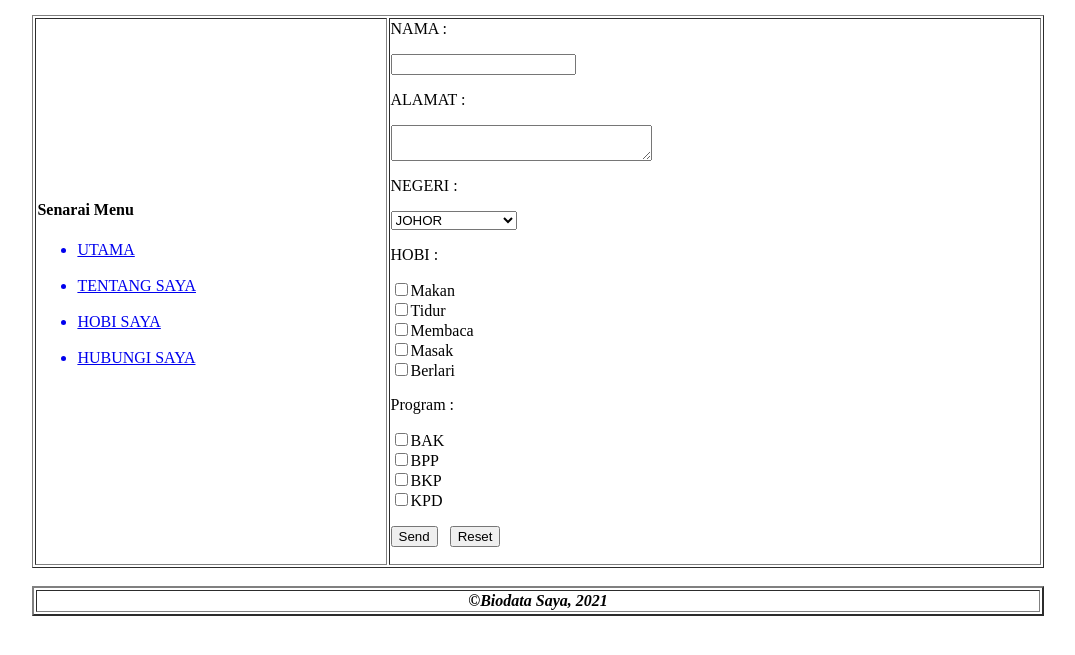
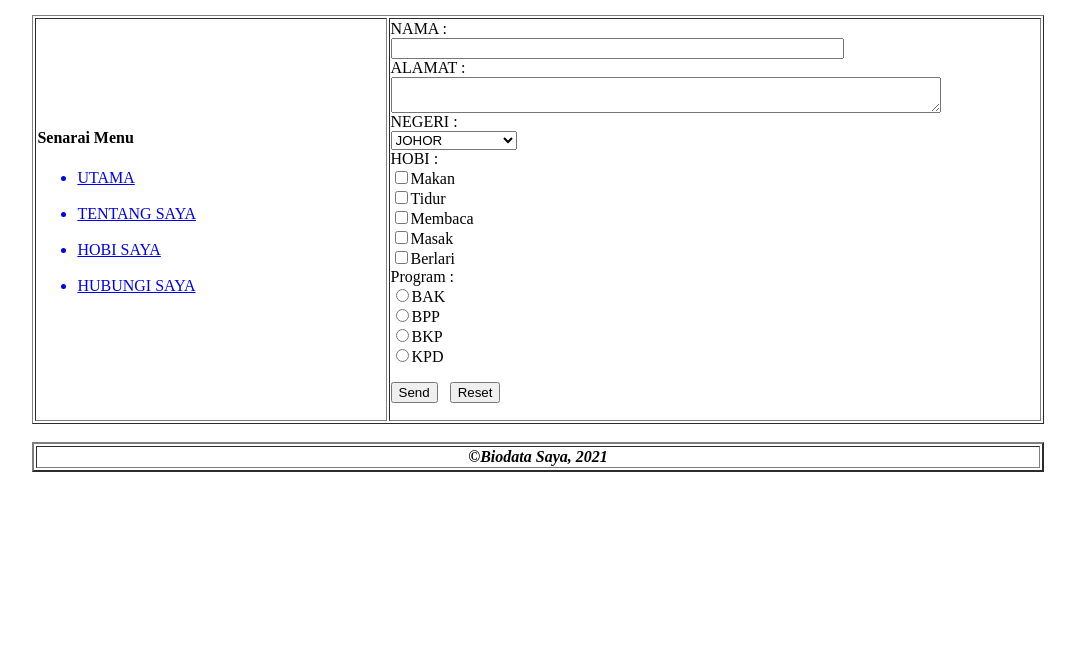
Before and after one commit to Zraikhaa/KPD1023-Penilaian-Prestasi-K3, a plain HTML site: page index.html in a window 1280 px wide. Shown: the part 81-736 px from the top of the page, without its empty margins (102-1177 px from the left). Drawn offline with Linux system fonts and the light colour scheme.

Commit message:
Update index.html

```diff
--- a/index.html
+++ b/index.html
@@ -32,20 +32,20 @@
           </td>
            <td width="75%">
              <form>
-               <p>NAMA :</p>
-                 <p><input type="text" cols"30" name="nama"></p>
-               <p>ALAMAT :</p>
-               <p><textarea cols="30" rows"5" name="alamat"></textarea></p>
-               <p>NEGERI :</p>
-               <p><select name="negeri">
+               NAMA :
+                 <br><input type="text" style="width:70%" cols"30" rows="5" name="nama">
+               <br>ALAMAT :
+               <br><textarea style="width:85%" cols="30" rows"5" name="alamat"></textarea>
+               <br>NEGERI :
+               <br><select name="negeri">
                             <option>JOHOR</option>
                             <option>KEDAH</option>
                             <option>KUALA LUMPUR</option>
                             <option>SELANGOR</option>
                             <option>SARAWAK</option>
-                          </select></p>
-               <p>HOBI :</p>
-               <p><input type="checkbox" name="hobi_1" value="Makan">Makan
+                          </select>
+               <br>HOBI :
+               <br><input type="checkbox" name="hobi_1" value="Makan">Makan
                  <br>
                           <input type="checkbox" name="hobi_1" value="Tidur">Tidur
                  <br>
@@ -54,22 +54,18 @@
                           <input type="checkbox" name="hobi_1" value="Masak">Masak
                  <br>
                           <input type="checkbox" name="hobi_1" value="Berlari">Berlari
-               </p>
-               <p>Program :</p>
-               <p><input type="checkbox" name="kursus_1" value="BAK">BAK
+               <br>Program :
+               <br><input type="radio" name="kursus_1" value="BAK">BAK
                  <br>
-                          <input type="checkbox" name="kursus_1" value="BPP">BPP
+                          <input type="radio" name="kursus_1" value="BPP">BPP
                  <br>
-                          <input type="checkbox" name="kursus_1" value="BKP">BKP
+                          <input type="radio" name="kursus_1" value="BKP">BKP
                  <br>
-                          <input type="checkbox" name="kursus_1" value="KPD">KPD
-               </p>
-               <p>
+                          <input type="radio" name="kursus_1" value="KPD">KPD
+                 <p>
                <input type="submit" name="send" value="Send">
                &nbsp;
-               <input type="reset">
-              </p>
-
+                   <input type="reset"></p>
              </form>
           </td>
 
```
